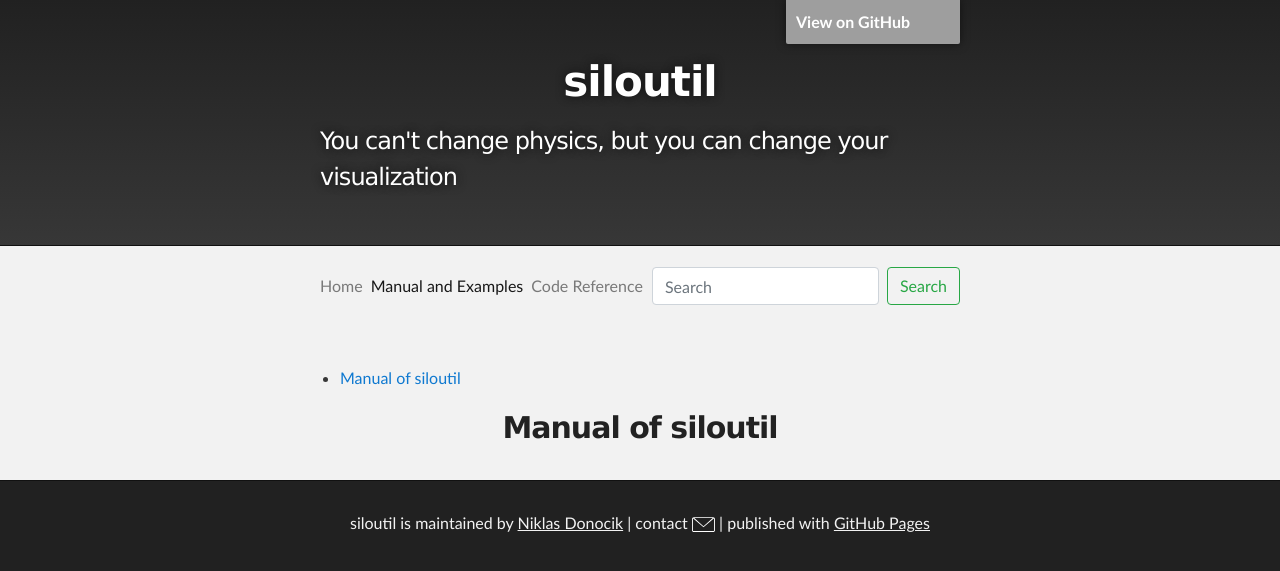
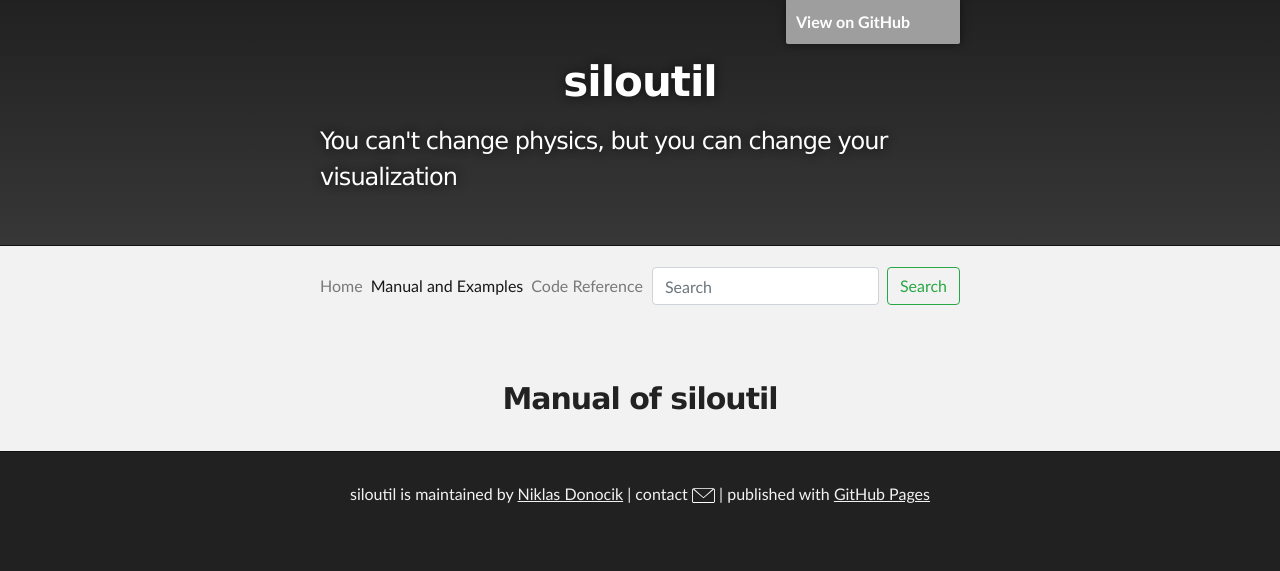
Before and after one commit to siloutil/siloutil.github.io, a Jekyll site: the page built from manual/README.md, in a window 1280 px wide, cut to the strip 0-571 px from the top of the page. Built offline with Jekyll 4.4.1, drawn with Linux system fonts in a browser that asks for light colours; our own code applies the rules of GitHub Pages for plain Markdown files; grey boxes are pictures that could not be loaded.

Commit message:
Update default.html

```diff
--- a/_layouts/default.html
+++ b/_layouts/default.html
@@ -70,7 +70,7 @@
 
     <div id="tipue_search_content" class="inner"></div>
       <section id="main_content" class="inner">
-        {% include toc.html html=content %}
+        {% include toc.html html=content h_min=2 %}
         {{ content }}
       </section>
   </div>
```
